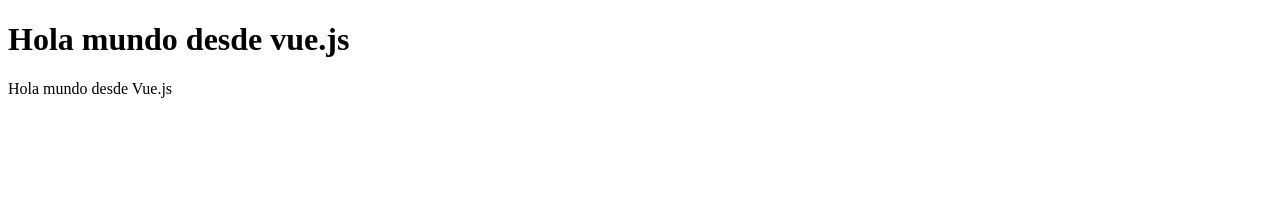
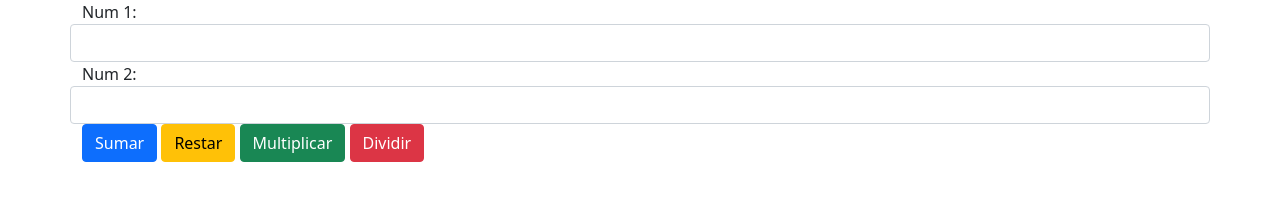
Before and after one commit to usis007220/Programacion_IV, a plain HTML site: page progra/index.html in a window 1280 px wide. Drawn offline with nearby package versions, Linux system fonts and the light colour scheme.

Commit message:
Bosstrap

```diff
--- a/progra/index.html
+++ b/progra/index.html
@@ -5,11 +5,31 @@
     <meta http-equiv="X-UA-Compatible" content="IE=edge">
     <meta name="viewport" content="width=device-width, initial-scale=1.0">
     <title> Mi primer proyecto</title>
+    <link href="https://cdn.jsdelivr.net/npm/bootstrap@5.1.3/dist/css/bootstrap.min.css" rel="stylesheet" integrity="sha384-1BmE4kWBq78iYhFldvKuhfTAU6auU8tT94WrHftjDbrCEXSU1oBoqyl2QvZ6jIW3" crossorigin="anonymous">
 </head>
 <body>
-    <h1> Hola mundo desde vue.js</h1>
-    <div id= "app">
-        {{ mensaje }}
+    <div id="app">
+    <div class="container">
+        <div class="row">
+            <div class="col">Num 1:</div>
+            <div class="col"></div>
+                <input type="text" class="form-control">
+        </div>
+        <div class="row">
+            <div class="col">Num 2:</div>
+            <div class="col"></div>
+            <input type="text" class="form-control">
+        </div>
+        <div class="row">
+            <div class="col">
+                <input class="btn btn-primary" type="submit" value="Sumar">
+                <input class="btn btn-warning" type="reset" value="Restar">
+                <button class="btn btn-success">Multiplicar</button>
+                <button class="btn btn-danger">Dividir</button>
+            </div>
+        </div>
+    </div>
+
     </div>
 
     <script src="https://cdn.jsdelivr.net/npm/vue@2/dist/vue.js"></script>
```
